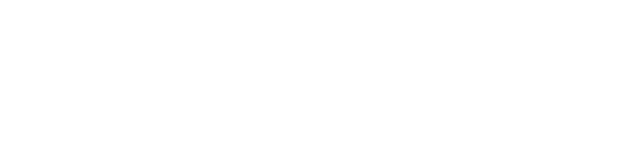
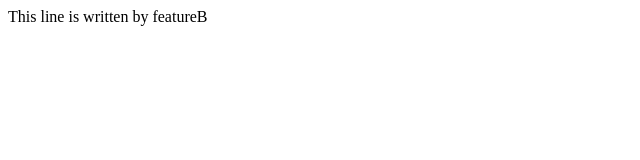
Before and after one commit to sivasaiganesh08/gitflow_workflows, a plain HTML site: page index.html in a window 1280 px wide. Shown: the whole page, without its empty margins (0-640 px from the left). Drawn offline with Linux system fonts and the light colour scheme.

Commit message:
commit by featureB

```diff
--- a/index.html
+++ b/index.html
@@ -4,7 +4,7 @@
 
 		<body>
 
-
+		This line is written by featureB
 
 		</body>
 
```
